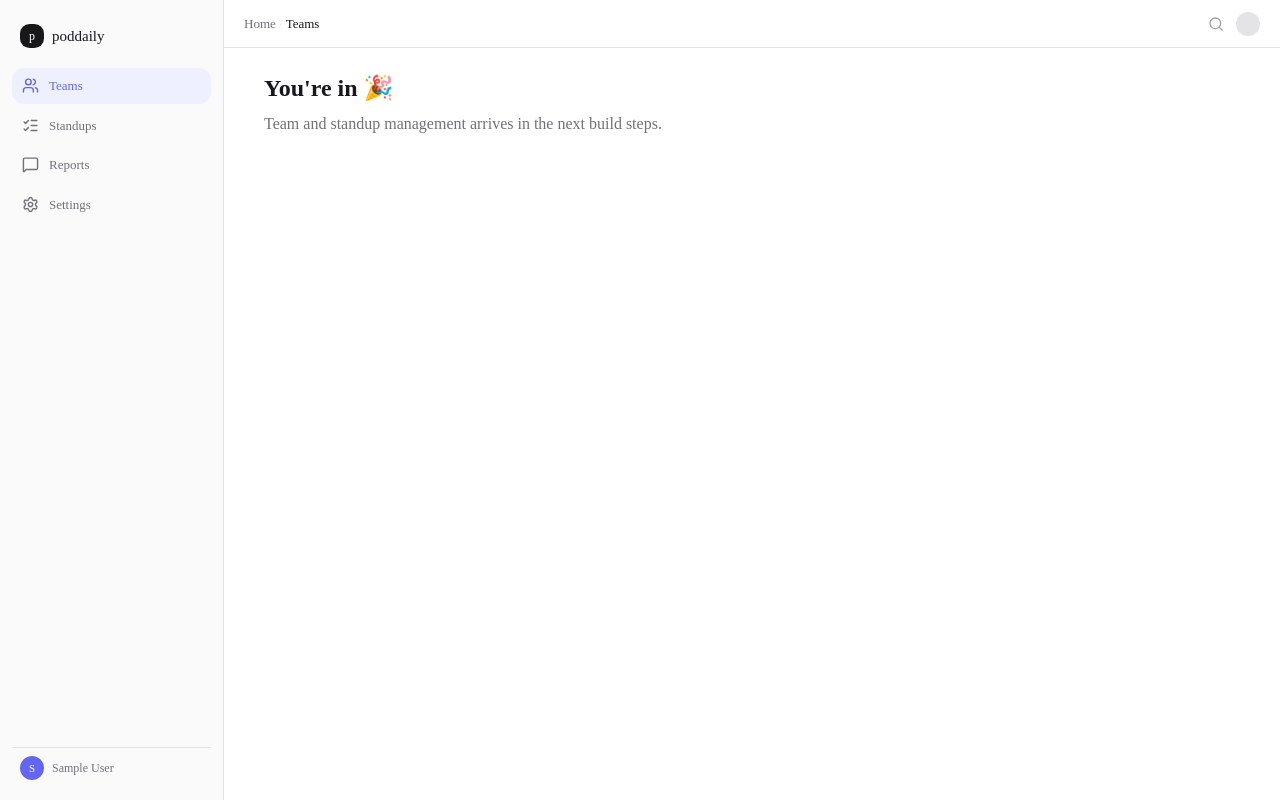
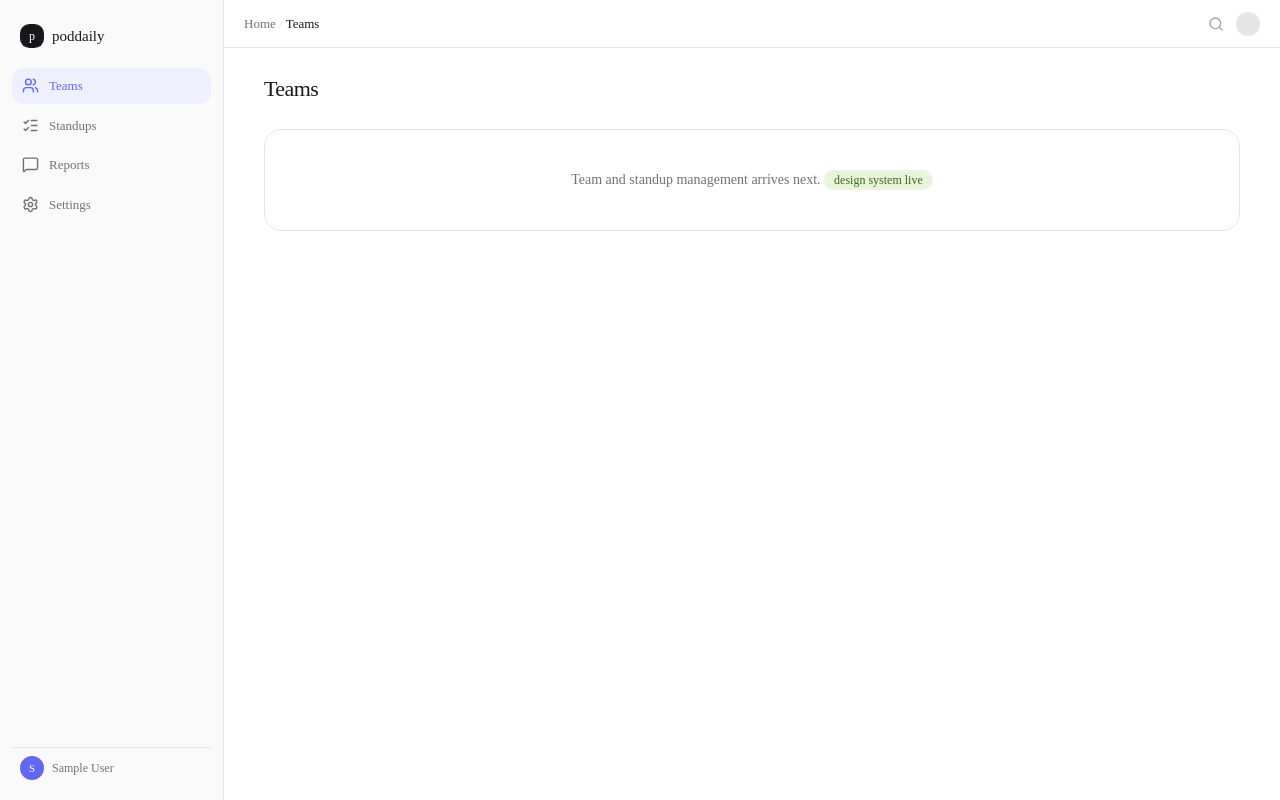
Before and after one commit to maggit/poddaily, a Next.js app in the folder apps/web/: page /dashboard in a window 1280 px wide. Built offline with nearby package versions, Linux system fonts and the light colour scheme; no server answers; sample sign-in values are in the browser's storage.

Commit message:
feat(web): StatusPill primitive + dashboard in the app shell

```diff
--- a/apps/web/app/(dashboard)/dashboard/page.tsx
+++ b/apps/web/app/(dashboard)/dashboard/page.tsx
@@ -1,10 +1,16 @@
+import { PageHeader } from "@/components/page-header";
+import { StatusPill } from "@/components/ui/status-pill";
+
 export default function DashboardPage() {
   return (
-    <div className="space-y-2">
-      <h1 className="text-2xl font-semibold">You&apos;re in 🎉</h1>
-      <p className="text-muted-foreground">
-        Team and standup management arrives in the next build steps.
-      </p>
+    <div className="space-y-6">
+      <PageHeader title="Teams" />
+      <div className="rounded-xl border border-border bg-card p-10 text-center">
+        <p className="text-sm text-muted-foreground">
+          Team and standup management arrives next.{" "}
+          <StatusPill tone="success">design system live</StatusPill>
+        </p>
+      </div>
     </div>
   );
 }
--- /dev/null
+++ b/apps/web/components/ui/status-pill.tsx
@@ -0,0 +1,14 @@
+const TONES = {
+  success: "bg-success-subtle text-success-foreground",
+  warning: "bg-warning-subtle text-warning-foreground",
+  danger: "bg-danger-subtle text-danger-foreground",
+  neutral: "bg-muted text-muted-foreground",
+} as const;
+
+export function StatusPill({ tone = "neutral", children }: { tone?: keyof typeof TONES; children: React.ReactNode }) {
+  return (
+    <span className={`inline-flex items-center gap-1.5 rounded-full px-2.5 py-0.5 text-xs font-medium ${TONES[tone]}`}>
+      {children}
+    </span>
+  );
+}
```
